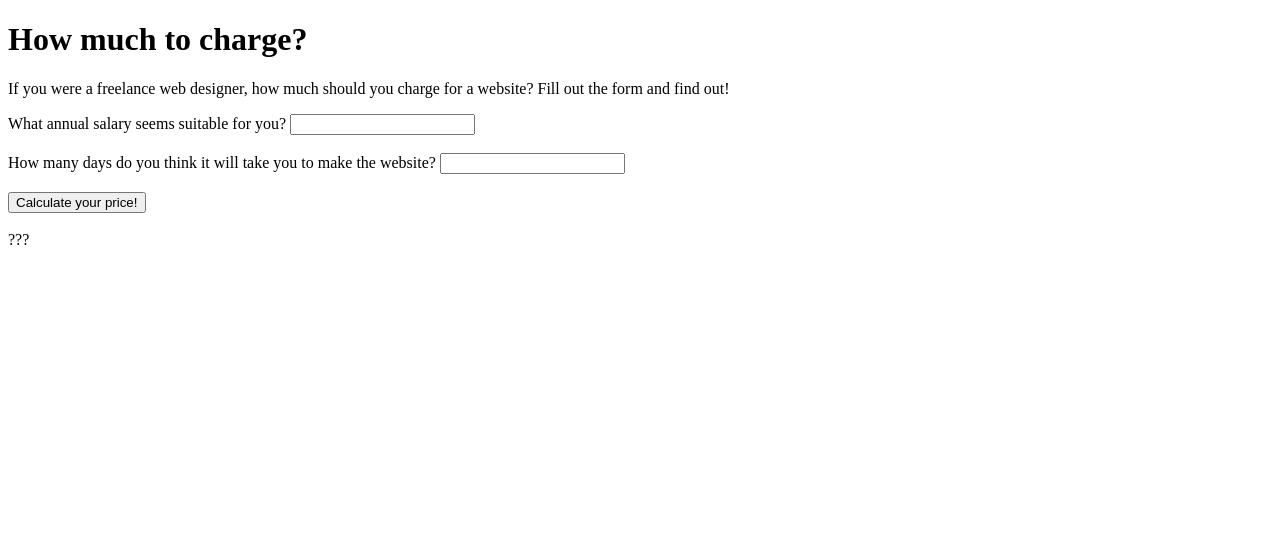
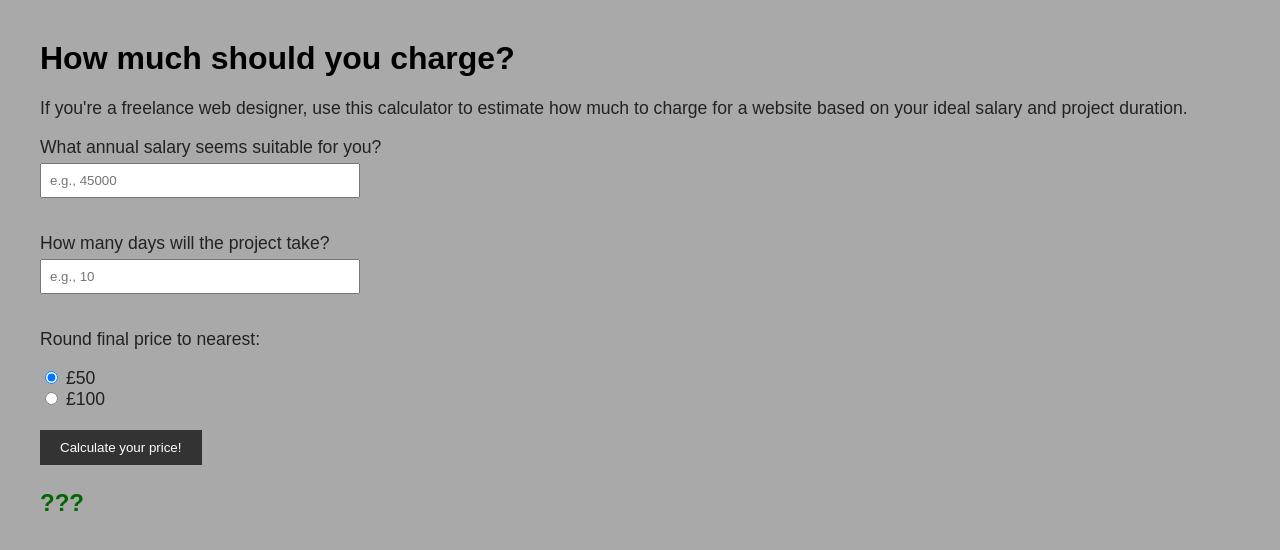
Before and after one commit to S1X3L4/RGU, a plain HTML site: page Webpage/unstyledPriceCalculator/myWebPage.html in a window 1280 px wide. Drawn offline with Linux system fonts and the light colour scheme.

Commit message:
Committer: ALEXIS PIETTE (2518413) <a.piette@rgu.ac.uk>  On branch master  Changes to be committed: 	modified:   ReadMe.md 	modified:   Webpage/unstyledPriceCalculator/myWebPage.html  Untracked files: 	Webpage/unstyledPriceCalculator/aberden.jpg

```diff
--- a/Webpage/unstyledPriceCalculator/myWebPage.html
+++ b/Webpage/unstyledPriceCalculator/myWebPage.html
@@ -1,48 +1,108 @@
 <!DOCTYPE html>
 <html lang="en">
 <head>
-  <title>Price Calculator</title>
+  <meta charset="UTF-8">
+  <title>Freelance Price Calculator</title>
+  <style>
+    body {
+      background-color: darkgrey;
+      font-family: Arial, sans-serif;
+      margin: 40px;
+      color: #222;
+    }
+
+    h1 {
+      color: #000;
+    }
+
+    label, p {
+      font-size: 1.1em;
+    }
+
+    input[type="text"],
+    input[type="number"] {
+      padding: 8px;
+      width: 300px;
+      margin-top: 5px;
+      margin-bottom: 15px;
+    }
+
+    input[type="submit"] {
+      padding: 10px 20px;
+      background-color: #333;
+      color: #fff;
+      border: none;
+      cursor: pointer;
+    }
+
+    input[type="submit"]:hover {
+      background-color: #555;
+    }
+
+    #finalPrice {
+      font-size: 1.5em;
+      font-weight: bold;
+      color: #006600;
+    }
+
+    .form-group {
+      margin-bottom: 20px;
+    }
+  </style>
 </head>
 <body>
 
-<style>
-body {
-background-image: url("aberden.jpg");
-background-repeat: no-repeat;
-background-size: cover;
-}
-</style>
+  <h1>How much should you charge?</h1>
+  <p>If you're a freelance web designer, use this calculator to estimate how much to charge for a website based on your ideal salary and project duration.</p>
 
-<div>
-  <h1>How much to charge?</h1>
-  <p>If you were a freelance web designer, how much should you charge for a website? Fill out the form and find out!</p>
-</div>
+  <form id="budget" action="javascript:calculatePrice()">
+    <div class="form-group">
+      <label for="salary">What annual salary seems suitable for you?</label><br>
+      <input type="text" id="salary" name="salary" placeholder="e.g., 45000">
+    </div>
 
-<div>
-  <form id="budget" action="javascript:calculatePrice()">
-    <label for="salary">What annual salary seems suitable for you?</label>
-    <input type="text" id="salary" name="salary"/><br><br>
-    <label for="days">How many days do you think it will take you to make the website?</label>
-    <input type="text" id="days" name="days"/><br><br>
-    <input type="submit" value="Calculate your price!"><br><br>
-    <label id="finalPrice"> ??? </label>
+    <div class="form-group">
+      <label for="days">How many days will the project take?</label><br>
+      <input type="text" id="days" name="days" placeholder="e.g., 10">
+    </div>
+
+    <div class="form-group">
+      <p>Round final price to nearest:</p>
+      <label><input type="radio" name="rounding" value="50" checked> £50</label><br>
+      <label><input type="radio" name="rounding" value="100"> £100</label>
+    </div>
+
+    <input type="submit" value="Calculate your price!">
+    <p id="finalPrice">???</p>
   </form>
-</div>
 
+  <script>
+    function calculatePrice() {
+      let s = parseFloat(document.getElementById("salary").value);
+      let d = parseFloat(document.getElementById("days").value);
+      let roundingOption = document.querySelector('input[name="rounding"]:checked').value;
 
+      if (isNaN(s) || s <= 0) {
+        s = 45000; // Default salary
+        console.log("No salary input, using default: £45000");
+      }
 
-<script>
-  function calculatePrice() {
-    var s = document.getElementById("salary").value;
-    var d = document.getElementById("days").value;
-    console.log("Calculating price")
-    console.log(s)
-    console.log(d)
-    let finalPrice = 0;
-    dailyRate = s/365;
-    finalPrice = dailyRate * d;
-    document.getElementById("finalPrice").innerHTML = finalPrice;
-  }
+      if (isNaN(d) || d <= 0) {
+        document.getElementById("finalPrice").innerHTML = "Please enter a valid number of days.";
+        return;
+      }
+
+      let dailyRate = s / 365;
+      let finalPrice = dailyRate * d;
+
+      if (roundingOption === "50") {
+        finalPrice = Math.round(finalPrice / 50) * 50;
+      } else if (roundingOption === "100") {
+        finalPrice = Math.round(finalPrice / 100) * 100;
+      }
+
+      document.getElementById("finalPrice").innerHTML = "£" + finalPrice.toFixed(2);
+    }
   </script>
 
 </body>
```
Also changed, not shown: ReadMe.md.
